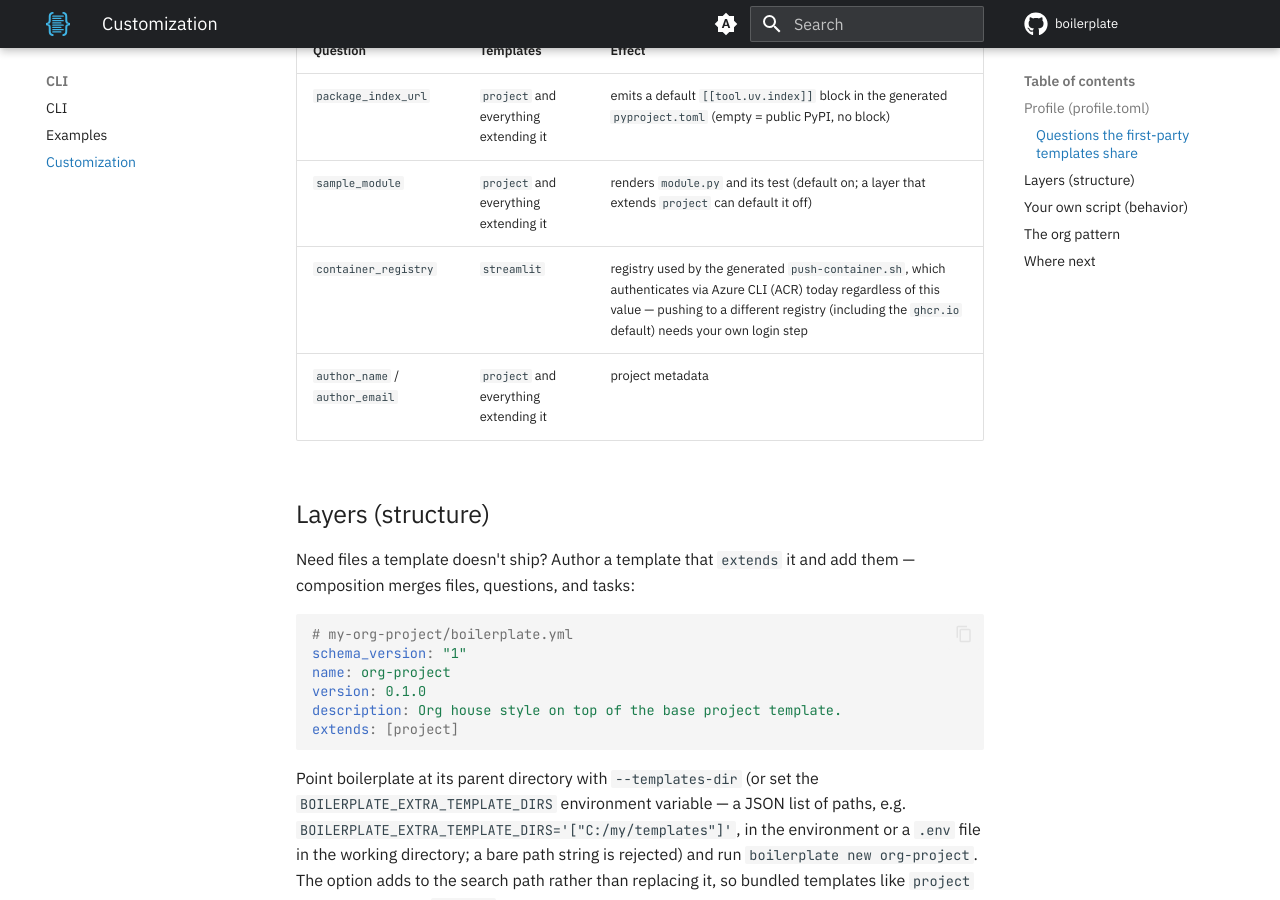
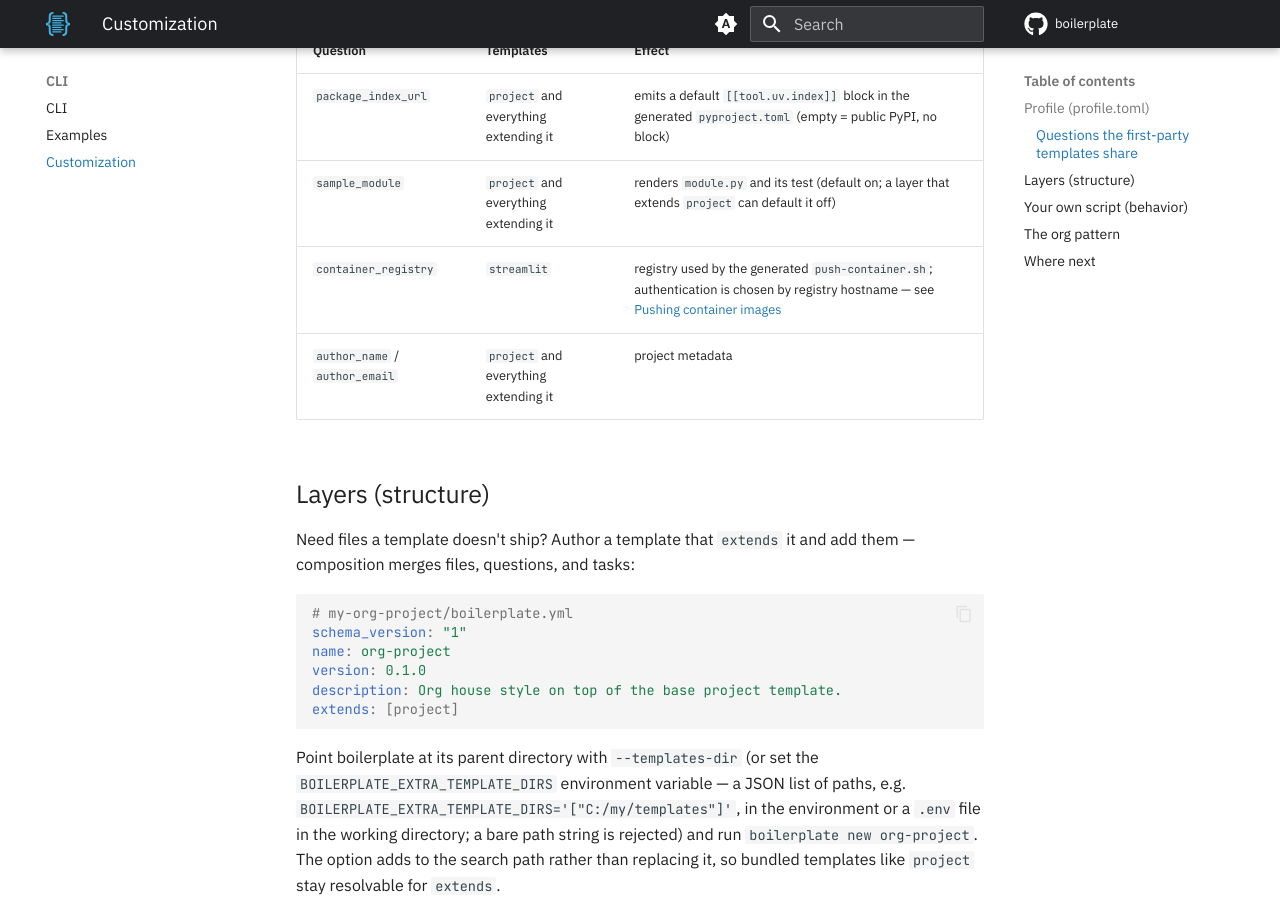
Before and after one commit to TheRealBillSiegler/boilerplate, an MkDocs documentation site: the page built from docs/customization.md, in a window 1280 px wide and 900 px high, scrolled down 1068 px. Built offline with MkDocs 1.6.1 and Material for MkDocs 9.7.7, drawn with Linux system fonts in a browser that asks for light colours; comment, search, counter and statistics services are not loaded; the version menu is left out.

Commit message:
docs: describe the container push script's sign-in as shipped
The README and the customization guide said push-container.sh signs in
through Azure Container Registry whatever registry is set. The script
branches on the registry hostname. The README drops the note; the guide
row points at the page that already describes each branch.

Co-Authored-By: Claude Fable 5.1 <noreply@anthropic.com>

```diff
--- a/docs/customization.md
+++ b/docs/customization.md
@@ -30,7 +30,7 @@ container_registry = "myregistry.azurecr.io"
 | --- | --- | --- |
 | `package_index_url` | `project` and everything extending it | emits a default `[[tool.uv.index]]` block in the generated `pyproject.toml` (empty = public PyPI, no block) |
 | `sample_module` | `project` and everything extending it | renders `module.py` and its test (default on; a layer that extends `project` can default it off) |
-| `container_registry` | `streamlit` | registry used by the generated `push-container.sh`, which authenticates via Azure CLI (ACR) today regardless of this value — pushing to a different registry (including the `ghcr.io` default) needs your own login step |
+| `container_registry` | `streamlit` | registry used by the generated `push-container.sh`; authentication is chosen by registry hostname — see [Pushing container images](templates-hub/streamlit/deployment/containers/pushing-container-images.md) |
 | `author_name` / `author_email` | `project` and everything extending it | project metadata |
 
 ## Layers (structure)
```
Also changed, not shown: README.md (+1 -1 lines).
